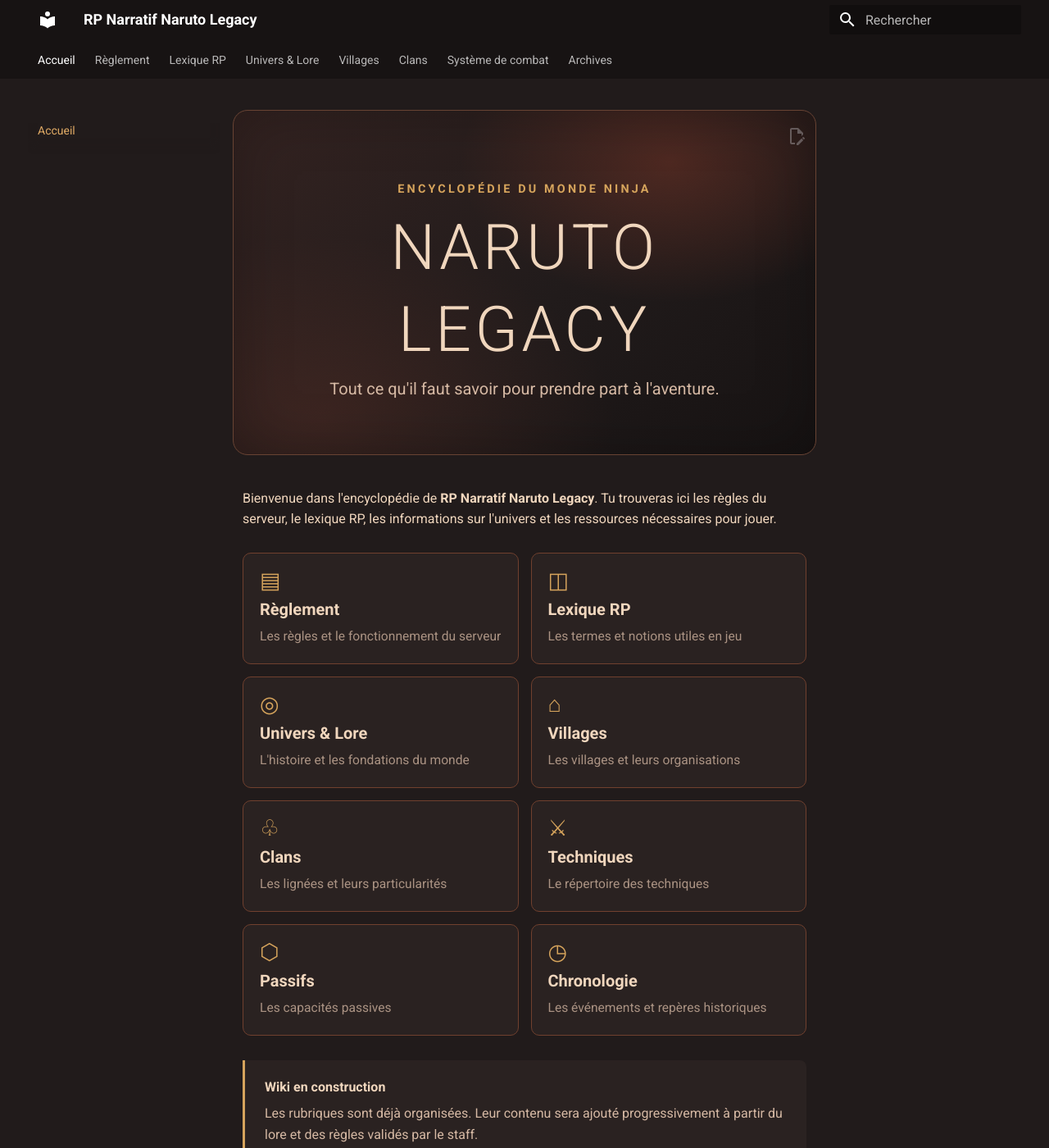
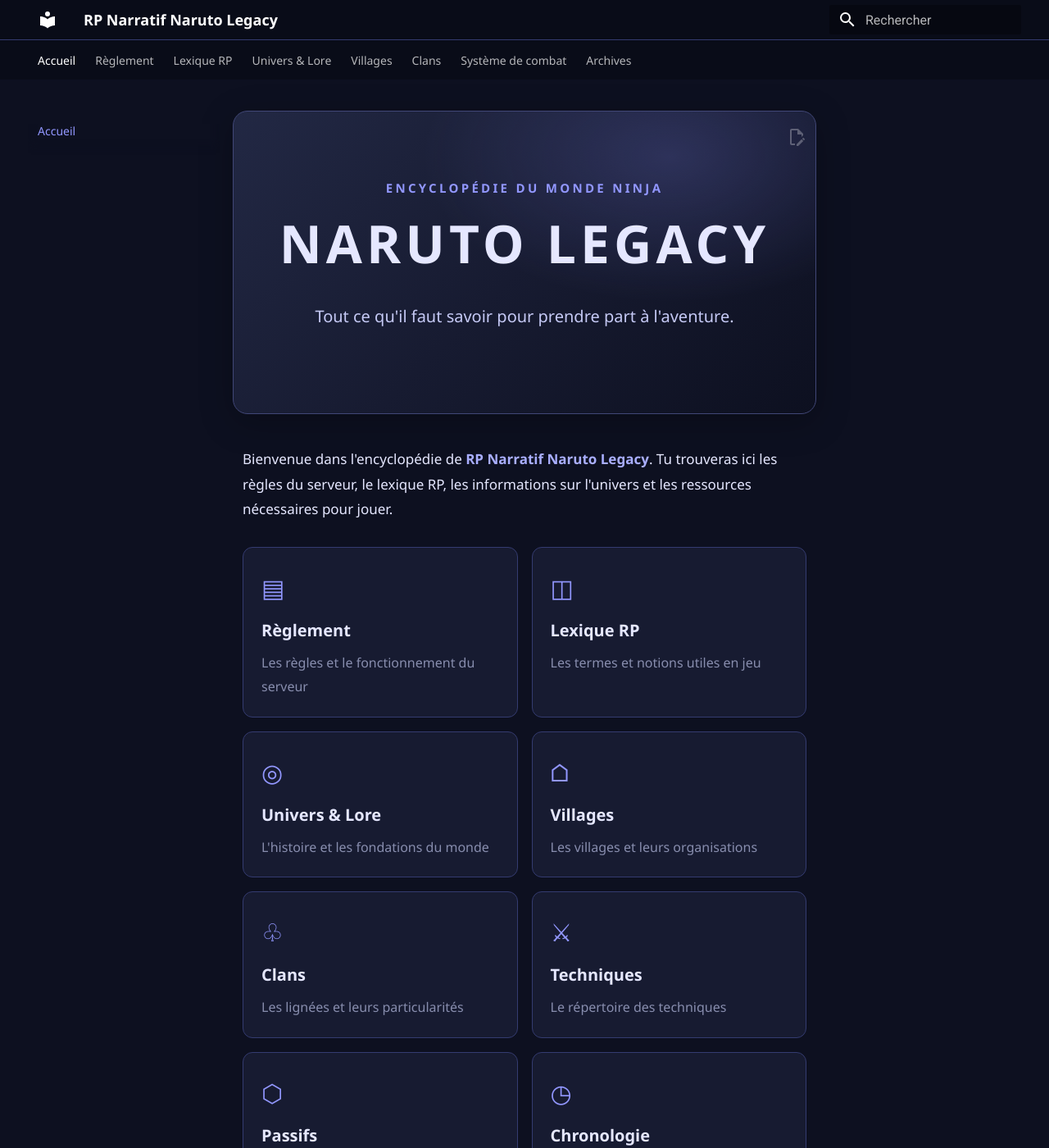
Before and after one commit to Foetic/naruto-legacy-wiki, an MkDocs documentation site: the page built from docs/index.md, in a window 1280 px wide and 1400 px high. Shown: the whole window at 82% size. Built offline with MkDocs 1.6.1 and Material for MkDocs 9.7.7, drawn with Linux system fonts in a browser that asks for light colours.

Commit message:
Update extra.css

```diff
--- a/docs/stylesheets/extra.css
+++ b/docs/stylesheets/extra.css
@@ -1,53 +1,231 @@
+
+/* ==========================================
+   NARUTO LEGACY — IDENTITÉ VISUELLE
+   Thème bleu nuit / indigo / lavande
+========================================== */
+
 :root {
-  --md-primary-fg-color: #8e4937;
-  --md-primary-fg-color--light: #b96b4b;
-  --md-primary-fg-color--dark: #603024;
-  --md-accent-fg-color: #d6a45c;
+  --md-primary-fg-color: #343B70;
+  --md-primary-fg-color--light: #777DE0;
+  --md-primary-fg-color--dark: #171B31;
+  --md-accent-fg-color: #9297FF;
 }
+
+/* COULEURS GÉNÉRALES */
 [data-md-color-scheme="slate"] {
-  --md-default-bg-color: #211b1b;
-  --md-default-bg-color--light: #2b2221;
-  --md-default-bg-color--lighter: #342927;
-  --md-default-fg-color: #f0d6bd;
-  --md-default-fg-color--light: #d6b9a4;
-  --md-typeset-color: #f0d6bd;
-  --md-typeset-a-color: #e0aa65;
+  --md-default-bg-color: #0D1020;
+  --md-default-bg-color--light: #171B31;
+  --md-default-bg-color--lighter: #222844;
+
+  --md-default-fg-color: #E5E7FF;
+  --md-default-fg-color--light: #C5C9F5;
+
+  --md-typeset-color: #E5E7FF;
+  --md-typeset-a-color: #9297FF;
 }
-.md-header, .md-tabs { background: #171313; }
-.md-main { background: #211b1b; }
-.md-content__inner { max-width: 1100px; }
+
+/* POLICE ET TYPOGRAPHIE */
+body {
+  font-family: "Segoe UI", "Trebuchet MS", sans-serif;
+}
+
+.md-typeset {
+  font-size: 0.85rem;
+  line-height: 1.8;
+}
+
+.md-typeset h1,
+.md-typeset h2,
+.md-typeset h3,
+.md-typeset h4 {
+  color: #E5E7FF;
+  font-weight: 700;
+  letter-spacing: 0.02em;
+}
+
+.md-typeset h1 {
+  font-size: 2.2rem;
+  border-bottom: 1px solid #343B70;
+  padding-bottom: 0.5rem;
+}
+
+.md-typeset h2 {
+  font-size: 1.6rem;
+  margin-top: 2rem;
+}
+
+.md-typeset strong {
+  color: #A9AEFF;
+}
+
+/* BARRE DE NAVIGATION */
+.md-header,
+.md-tabs {
+  background: #090C18;
+}
+
+.md-header {
+  border-bottom: 1px solid #343B70;
+}
+
+.md-tabs__link--active,
+.md-nav__link--active {
+  color: #9297FF !important;
+}
+
+/* FOND DU SITE */
+.md-main {
+  background: #0D1020;
+}
+
+.md-content__inner {
+  max-width: 1100px;
+}
+
+/* BANNIÈRE D'ACCUEIL */
 .hero {
-  padding: 4.2rem 2rem 3.2rem;
+  padding: 4rem 2rem;
   margin: -0.6rem -0.6rem 2rem;
-  border: 1px solid #684333;
+  border: 1px solid #414777;
   border-radius: 18px;
   text-align: center;
+
   background:
-    radial-gradient(ellipse at 75% 15%, rgba(160,65,44,.35), transparent 34%),
-    radial-gradient(ellipse at 15% 90%, rgba(112,55,42,.3), transparent 42%),
-    linear-gradient(135deg, #342321 0%, #211b1b 55%, #171313 100%);
-  box-shadow: inset 0 0 70px rgba(0,0,0,.25);
+    radial-gradient(
+      ellipse at 75% 15%,
+      rgba(119,125,224,.24),
+      transparent 40%
+    ),
+    linear-gradient(
+      135deg,
+      #222844 0%,
+      #171B31 50%,
+      #0D1020 100%
+    );
+
+  box-shadow: 0 10px 40px rgba(0,0,0,.25);
 }
-.hero-kicker { color: #d6a45c; letter-spacing: .22em; font-size: .72rem; font-weight: 700; }
-.hero h1 { color: #f0d6bd; font-size: clamp(2.2rem, 6vw, 4rem); margin: .55rem 0 .25rem; letter-spacing: .06em; }
-.hero p { color: #d6b9a4; font-size: 1rem; margin: 0; }
-.home-grid { display: grid; grid-template-columns: repeat(2,minmax(0,1fr)); gap: .75rem; margin: 1.4rem 0; }
+
+.hero-kicker {
+  color: #9297FF;
+  letter-spacing: .22em;
+  font-size: .75rem;
+  font-weight: 700;
+}
+
+.hero h1 {
+  color: #E5E7FF;
+  font-size: clamp(2.2rem, 5vw, 3.5rem);
+  margin: .6rem 0;
+  letter-spacing: .08em;
+  border: none;
+}
+
+.hero p {
+  color: #C5C9F5;
+  font-size: 1rem;
+}
+
+/* CARTES DE NAVIGATION */
+.home-grid {
+  display: grid;
+  grid-template-columns: repeat(2, minmax(0, 1fr));
+  gap: .85rem;
+  margin: 1.5rem 0;
+}
+
 .home-card {
-  display: flex; flex-direction: column; gap: .25rem;
-  min-height: 92px; padding: 1rem;
-  border: 1px solid #70402e; border-radius: 10px;
-  background: #2a2221; color: #f0d6bd !important;
-  text-decoration: none !important; transition: .18s ease;
+  display: flex;
+  flex-direction: column;
+  gap: .35rem;
+  min-height: 100px;
+  padding: 1.1rem;
+
+  border: 1px solid #343B70;
+  border-radius: 12px;
+
+  background: #171B31;
+  color: #E5E7FF !important;
+
+  text-decoration: none !important;
+  transition: all .22s ease;
 }
-.home-card:hover { border-color: #d6a45c; background: #352725; transform: translateY(-2px); }
-.home-card span { color: #d6a45c; font-size: 1.35rem; line-height: 1; }
-.home-card strong { font-size: 1rem; }
-.home-card small { color: #d6b9a4; font-size: .78rem; }
-.home-note { margin-top: 1.5rem; padding: 1rem 1.2rem; border-left: 3px solid #d6a45c; background: #2a2221; border-radius: 0 8px 8px 0; }
-.home-note p { margin: .35rem 0 0; color: #d6b9a4; }
-.md-typeset h1, .md-typeset h2, .md-typeset h3 { color: #f0d6bd; }
-.md-nav__link--active { color: #e0aa65 !important; }
+
+.home-card:hover {
+  border-color: #9297FF;
+  background: #222844;
+  transform: translateY(-3px);
+  box-shadow: 0 5px 20px rgba(119,125,224,.12);
+}
+
+.home-card span {
+  color: #9297FF;
+  font-size: 1.5rem;
+}
+
+.home-card strong {
+  color: #E5E7FF;
+  font-size: 1rem;
+}
+
+.home-card small {
+  color: #AEB4D8;
+  font-size: .8rem;
+}
+
+/* ENCARTS */
+.home-note {
+  margin-top: 1.5rem;
+  padding: 1.2rem;
+
+  border-left: 3px solid #777DE0;
+  border-radius: 0 10px 10px 0;
+
+  background: #171B31;
+}
+
+.home-note p {
+  color: #C5C9F5;
+}
+
+/* TABLEAUX */
+.md-typeset table:not([class]) {
+  border: 1px solid #343B70;
+  border-radius: 8px;
+  overflow: hidden;
+}
+
+.md-typeset table:not([class]) th {
+  background: #222844;
+  color: #9297FF;
+}
+
+.md-typeset table:not([class]) td {
+  border-color: #343B70;
+}
+
+/* BLOCS DE CITATION */
+.md-typeset blockquote {
+  border-left-color: #777DE0;
+  background: #171B31;
+}
+
+/* BOUTONS ET LIENS */
+.md-typeset a:hover {
+  color: #B8BCFF;
+}
+
+/* VERSION MOBILE */
 @media (max-width: 600px) {
-  .home-grid { grid-template-columns: 1fr; }
-  .hero { padding: 3rem 1rem 2.5rem; }
+  .home-grid {
+    grid-template-columns: 1fr;
+  }
+
+  .hero {
+    padding: 3rem 1rem;
+  }
+
+  .md-typeset h1 {
+    font-size: 1.8rem;
+  }
 }
```
